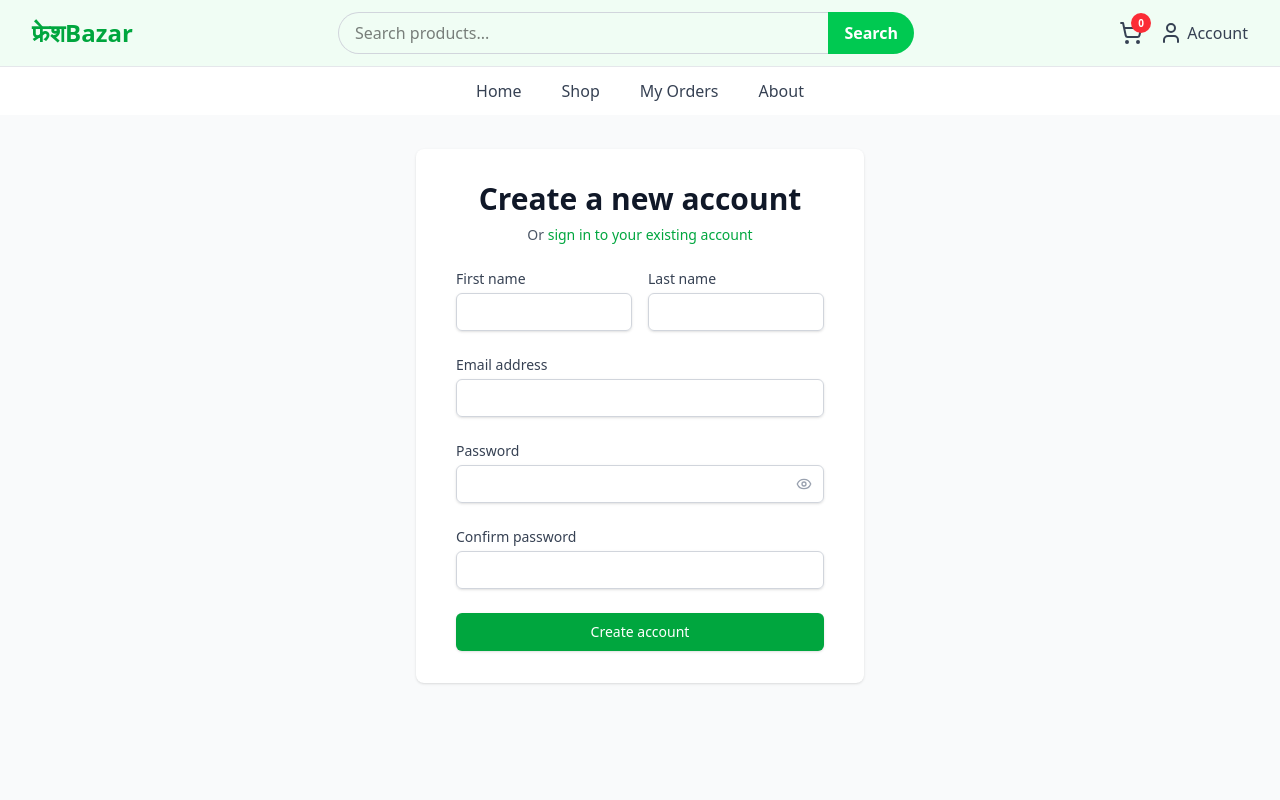
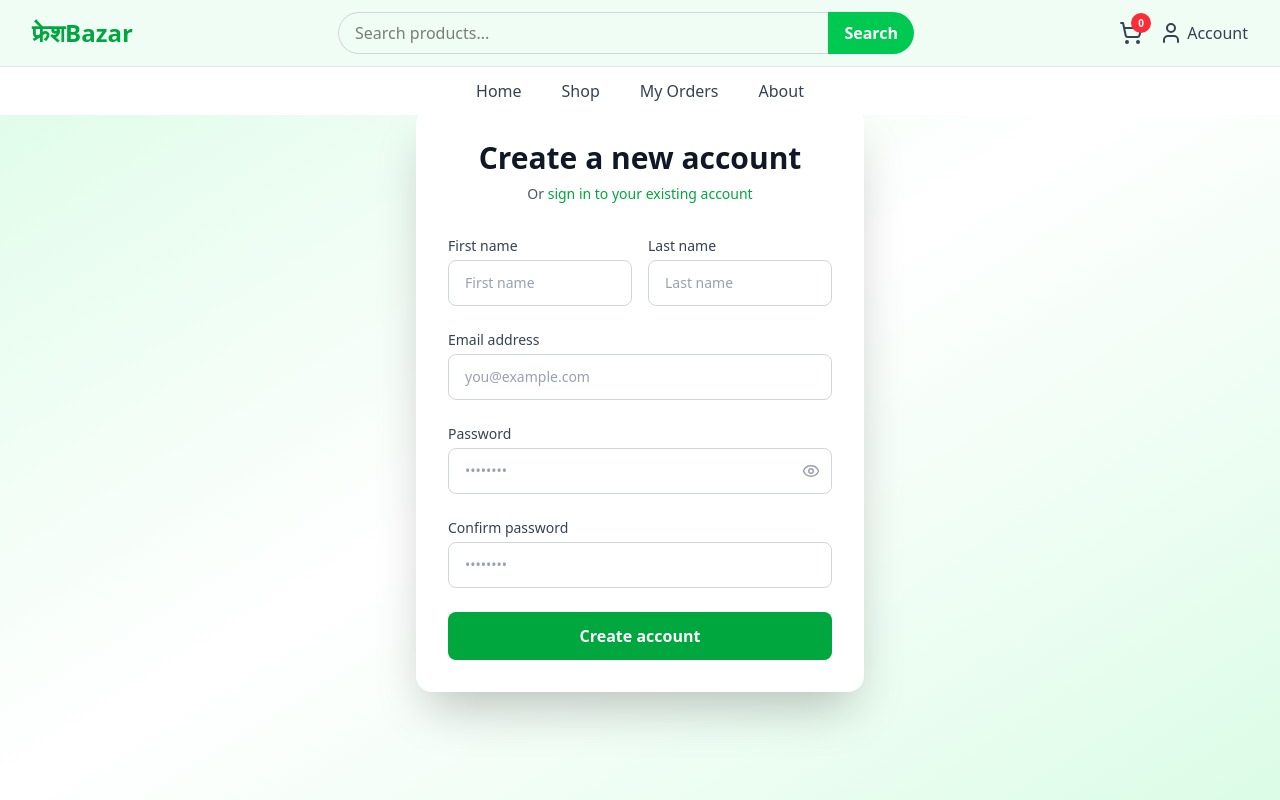
Before and after one commit to Comfortablydumbb/grocery-proj, a React (Vite) app in the folder frontend/: page /register in a window 1280 px wide. Shown: the top 800 px of the page. Built offline with nearby package versions, Linux system fonts and the light colour scheme.

Commit message:
modificaitions: modified different pages for styles and better animations

```diff
--- a/frontend/src/pages/Home.jsx
+++ b/frontend/src/pages/Home.jsx
@@ -7,7 +7,7 @@ import FeaturedCategories from "../sections/FeaturedCategories";
 
 const HomePage = () => {
   return (
-    <div className="pt-16 bg-gray-50">
+    <div className="py-20 bg-gray-50">
       {/* Hero section */}
       <Hero />
       {/* Featured Products */}
--- a/frontend/src/pages/Login.jsx
+++ b/frontend/src/pages/Login.jsx
@@ -1,150 +1,157 @@
-import React, { useState } from 'react';
-import { Link, useNavigate } from 'react-router-dom';
-import { Eye, EyeOff } from 'lucide-react';
+import React, { useState } from "react";
+import { Link, useNavigate } from "react-router-dom";
+import { Eye, EyeOff } from "lucide-react";
+import { motion } from "framer-motion";
 
 const Login = () => {
-  const [email, setEmail] = useState('');
-  const [password, setPassword] = useState('');
+  const [email, setEmail] = useState("");
+  const [password, setPassword] = useState("");
   const [showPassword, setShowPassword] = useState(false);
-  const [error, setError] = useState('');
+  const [error, setError] = useState("");
   const [isLoading, setIsLoading] = useState(false);
 
   const navigate = useNavigate();
 
   const handleSubmit = async (e) => {
     e.preventDefault();
-    setError('');
+    setError("");
 
     if (!email || !password) {
-      setError('Please fill in all fields');
+      setError("Please fill in all fields");
       return;
     }
 
     setIsLoading(true);
 
     try {
-      // This is where you would connect to your backend for authentication
-      // For demo purposes, we'll simulate a successful login after a delay
-      await new Promise(resolve => setTimeout(resolve, 1000));
+      await new Promise((resolve) => setTimeout(resolve, 1000));
 
-      // Store authentication token/user info in localStorage
-      localStorage.setItem('isAuthenticated', 'true');
-      localStorage.setItem('user', JSON.stringify({
+      localStorage.setItem("isAuthenticated", "true");
+      localStorage.setItem(
+        "user",
+        JSON.stringify({
           email,
-        name: email.split('@')[0] // Just for demonstration
-      }));
+          name: email.split("@")[0],
+        })
+      );
 
-      // Redirect to homepage after successful login
-      navigate('/');
+      navigate("/");
     } catch (err) {
-      setError('Invalid credentials. Please try again.');
+      setError("Invalid credentials. Please try again.");
     } finally {
       setIsLoading(false);
     }
   };
 
   return (
-    <div className="min-h-screen bg-gray-50 flex flex-col justify-center py-12 sm:px-6 lg:px-8">
-      <div className="mt-8 sm:mx-auto sm:w-full sm:max-w-md">
-        <div className="bg-white py-8 px-4 shadow sm:rounded-lg sm:px-10">
-          <div className="sm:mx-auto sm:w-full sm:max-w-md mb-6">
-            <h2 className="text-center text-3xl font-extrabold text-gray-900">
-              Sign in to your account
+    <div className="min-h-screen bg-gradient-to-br from-green-100 via-white to-green-100 flex items-center justify-center py-12 px-4">
+      <motion.div
+        initial={{ opacity: 0, y: 30 }}
+        animate={{ opacity: 1, y: 0 }}
+        transition={{ duration: 0.6, ease: "easeOut" }}
+        className="w-full max-w-md bg-white p-8 rounded-2xl shadow-2xl"
+      >
+        <div className="mb-8 text-center">
+          <h2 className="text-3xl font-extrabold text-gray-900">
+            Welcome Back
           </h2>
-            <p className="mt-2 text-center text-sm text-gray-600">
-              Or{' '}
-              <Link to="/register" className="font-medium text-green-600 hover:text-green-500">
-                create a new account
+          <p className="mt-2 text-sm text-gray-600">
+            Or{" "}
+            <Link
+              to="/register"
+              className="text-green-600 hover:underline font-medium"
+            >
+              Create a new account
             </Link>
           </p>
         </div>
 
         {error && (
-            <div className="mb-4 bg-red-50 border-l-4 border-red-500 p-4 text-red-700">
-              <p>{error}</p>
-            </div>
+          <motion.div
+            initial={{ opacity: 0 }}
+            animate={{ opacity: 1 }}
+            className="mb-6 bg-red-100 text-red-700 px-4 py-3 rounded-md text-sm"
+          >
+            {error}
+          </motion.div>
         )}
 
         <form className="space-y-6" onSubmit={handleSubmit}>
           <div>
-              <label htmlFor="email" className="block text-sm font-medium text-gray-700">
+            <label
+              htmlFor="email"
+              className="block text-sm font-medium text-gray-700 mb-1"
+            >
               Email address
             </label>
-              <div className="mt-1">
             <input
               id="email"
               name="email"
               type="email"
               autoComplete="email"
-                  required
               value={email}
               onChange={(e) => setEmail(e.target.value)}
-                  className="appearance-none block w-full px-3 py-2 border border-gray-300 rounded-md shadow-sm placeholder-gray-400 focus:outline-none focus:ring-green-500 focus:border-green-500 sm:text-sm"
+              required
+              className="w-full px-4 py-3 border border-gray-300 rounded-lg focus:ring-2 focus:ring-green-400 focus:outline-none placeholder-gray-400 text-sm"
+              placeholder="you@example.com"
             />
-              </div>
           </div>
 
           <div>
-              <label htmlFor="password" className="block text-sm font-medium text-gray-700">
+            <label
+              htmlFor="password"
+              className="block text-sm font-medium text-gray-700 mb-1"
+            >
               Password
             </label>
-              <div className="mt-1 relative">
+            <div className="relative">
               <input
                 id="password"
                 name="password"
                 type={showPassword ? "text" : "password"}
                 autoComplete="current-password"
-                  required
                 value={password}
                 onChange={(e) => setPassword(e.target.value)}
-                  className="appearance-none block w-full px-3 py-2 border border-gray-300 rounded-md shadow-sm placeholder-gray-400 focus:outline-none focus:ring-green-500 focus:border-green-500 sm:text-sm"
+                required
+                className="w-full px-4 py-3 border border-gray-300 rounded-lg focus:ring-2 focus:ring-green-400 focus:outline-none placeholder-gray-400 text-sm"
+                placeholder="••••••••"
               />
               <button
                 type="button"
-                  className="absolute inset-y-0 right-0 pr-3 flex items-center"
                 onClick={() => setShowPassword(!showPassword)}
+                className="absolute inset-y-0 right-3 flex items-center text-gray-400"
               >
-                  {showPassword ? (
-                    <EyeOff className="h-4 w-4 text-gray-400" />
-                  ) : (
-                    <Eye className="h-4 w-4 text-gray-400" />
-                  )}
+                {showPassword ? <EyeOff size={18} /> : <Eye size={18} />}
               </button>
             </div>
           </div>
 
           <div className="flex items-center justify-between">
-              <div className="flex items-center">
+            <label className="flex items-center text-sm text-gray-600">
               <input
-                  id="remember-me"
-                  name="remember-me"
                 type="checkbox"
-                  className="h-4 w-4 text-green-600 focus:ring-green-500 border-gray-300 rounded"
+                className="h-4 w-4 text-green-600 rounded border-gray-300 focus:ring-green-400"
               />
-                <label htmlFor="remember-me" className="ml-2 block text-sm text-gray-900">
-                  Remember me
+              <span className="ml-2">Remember me</span>
             </label>
+
+            <Link
+              to="#"
+              className="text-sm text-green-600 hover:underline font-medium"
+            >
+              Forgot password?
+            </Link>
           </div>
 
-              <div className="text-sm">
-                <a href="#" className="font-medium text-green-600 hover:text-green-500">
-                  Forgot your password?
-                </a>
-              </div>
-            </div>
-
-            <div>
           <button
             type="submit"
             disabled={isLoading}
-                className="w-full flex justify-center py-2 px-4 border border-transparent rounded-md shadow-sm text-sm font-medium text-white bg-green-600 hover:bg-green-700 focus:outline-none focus:ring-2 focus:ring-offset-2 focus:ring-green-500 disabled:opacity-50"
+            className="w-full py-3 bg-green-600 hover:bg-green-700 text-white rounded-lg font-semibold transition disabled:opacity-50"
           >
-                {isLoading ? 'Signing in...' : 'Sign in'}
+            {isLoading ? "Signing in..." : "Sign in"}
           </button>
-            </div>
         </form>
-        </div>
-      </div>
+      </motion.div>
     </div>
   );
 };
--- a/frontend/src/pages/Register.jsx
+++ b/frontend/src/pages/Register.jsx
@@ -1,103 +1,113 @@
-import React, { useState } from 'react';
-import { Link, useNavigate } from 'react-router-dom';
-import { Eye, EyeOff } from 'lucide-react';
+import React, { useState } from "react";
+import { Link, useNavigate } from "react-router-dom";
+import { Eye, EyeOff } from "lucide-react";
+import { motion } from "framer-motion";
 
 const Register = () => {
   const [formData, setFormData] = useState({
-    firstName: '',
-    lastName: '',
-    email: '',
-    password: '',
-    confirmPassword: ''
+    firstName: "",
+    lastName: "",
+    email: "",
+    password: "",
+    confirmPassword: "",
   });
   const [showPassword, setShowPassword] = useState(false);
-  const [error, setError] = useState('');
+  const [error, setError] = useState("");
   const [isLoading, setIsLoading] = useState(false);
 
   const navigate = useNavigate();
 
   const handleChange = (e) => {
     const { name, value } = e.target;
-    setFormData(prevData => ({
+    setFormData((prevData) => ({
       ...prevData,
-      [name]: value
+      [name]: value,
     }));
   };
 
   const handleSubmit = async (e) => {
     e.preventDefault();
-    setError('');
+    setError("");
 
     const { firstName, lastName, email, password, confirmPassword } = formData;
 
-    // Basic validation
     if (!firstName || !lastName || !email || !password) {
-      setError('Please fill in all required fields');
+      setError("Please fill in all required fields");
       return;
     }
 
     if (password !== confirmPassword) {
-      setError('Passwords do not match');
+      setError("Passwords do not match");
       return;
     }
 
     if (password.length < 6) {
-      setError('Password must be at least 6 characters');
+      setError("Password must be at least 6 characters");
       return;
     }
 
     setIsLoading(true);
 
     try {
-      // This is where you would connect to your backend for registration
-      // For demo purposes, we'll simulate a successful registration after a delay
-      await new Promise(resolve => setTimeout(resolve, 1000));
-
-      // Store user info in localStorage (in a real app, this would be handled differently)
-      localStorage.setItem('isAuthenticated', 'true');
-      localStorage.setItem('user', JSON.stringify({
+      await new Promise((resolve) => setTimeout(resolve, 1000));
+      localStorage.setItem("isAuthenticated", "true");
+      localStorage.setItem(
+        "user",
+        JSON.stringify({
           email,
-        name: `${firstName} ${lastName}`
-      }));
-
-      // Redirect to homepage after successful registration
-      navigate('/');
+          name: `${firstName} ${lastName}`,
+        })
+      );
+      navigate("/");
     } catch (err) {
-      setError('Registration failed. Please try again.');
+      setError("Registration failed. Please try again.");
     } finally {
       setIsLoading(false);
     }
   };
 
   return (
-    <div className="min-h-screen bg-gray-50 flex flex-col justify-center py-12 sm:px-6 lg:px-8">
-      <div className="mt-8 sm:mx-auto sm:w-full sm:max-w-md">
-        <div className="bg-white py-8 px-4 shadow sm:rounded-lg sm:px-10">
-          <div className="sm:mx-auto sm:w-full sm:max-w-md mb-6">
-            <h2 className="text-center text-3xl font-extrabold text-gray-900">
+    <div className="min-h-screen bg-gradient-to-br from-green-100 via-white to-green-100 flex items-center justify-center py-12 px-4">
+      <motion.div
+        initial={{ opacity: 0, y: 30 }}
+        animate={{ opacity: 1, y: 0 }}
+        transition={{ duration: 0.6, ease: "easeOut" }}
+        className="w-full max-w-md bg-white p-8 rounded-2xl shadow-2xl"
+      >
+        <div className="mb-8 text-center">
+          <h2 className="text-3xl font-extrabold text-gray-900">
             Create a new account
           </h2>
-            <p className="mt-2 text-center text-sm text-gray-600">
-              Or{' '}
-              <Link to="/login" className="font-medium text-green-600 hover:text-green-500">
+          <p className="mt-2 text-sm text-gray-600">
+            Or{" "}
+            <Link
+              to="/login"
+              className="text-green-600 hover:underline font-medium"
+            >
               sign in to your existing account
             </Link>
           </p>
         </div>
 
         {error && (
-            <div className="mb-4 bg-red-50 border-l-4 border-red-500 p-4 text-red-700">
-              <p>{error}</p>
-            </div>
+          <motion.div
+            initial={{ opacity: 0 }}
+            animate={{ opacity: 1 }}
+            className="mb-6 bg-red-100 text-red-700 px-4 py-3 rounded-md text-sm"
+          >
+            {error}
+          </motion.div>
         )}
 
         <form className="space-y-6" onSubmit={handleSubmit}>
           <div className="grid grid-cols-1 gap-y-6 gap-x-4 sm:grid-cols-2">
             <div>
-                <label htmlFor="firstName" className="block text-sm font-medium text-gray-700">
+              <label
+                htmlFor="firstName"
+                className="block text-sm font-medium text-gray-700 mb-1"
+              >
                 First name
               </label>
-                <div className="mt-1">
               <input
                 type="text"
                 id="firstName"
@@ -106,16 +116,18 @@ const Register = () => {
                 onChange={handleChange}
                 autoComplete="given-name"
                 required
-                    className="appearance-none block w-full px-3 py-2 border border-gray-300 rounded-md shadow-sm placeholder-gray-400 focus:outline-none focus:ring-green-500 focus:border-green-500 sm:text-sm"
+                className="w-full px-4 py-3 border border-gray-300 rounded-lg focus:ring-2 focus:ring-green-400 focus:outline-none placeholder-gray-400 text-sm"
+                placeholder="First name"
               />
-                </div>
             </div>
 
             <div>
-                <label htmlFor="lastName" className="block text-sm font-medium text-gray-700">
+              <label
+                htmlFor="lastName"
+                className="block text-sm font-medium text-gray-700 mb-1"
+              >
                 Last name
               </label>
-                <div className="mt-1">
               <input
                 type="text"
                 id="lastName"
@@ -124,17 +136,19 @@ const Register = () => {
                 onChange={handleChange}
                 autoComplete="family-name"
                 required
-                    className="appearance-none block w-full px-3 py-2 border border-gray-300 rounded-md shadow-sm placeholder-gray-400 focus:outline-none focus:ring-green-500 focus:border-green-500 sm:text-sm"
+                className="w-full px-4 py-3 border border-gray-300 rounded-lg focus:ring-2 focus:ring-green-400 focus:outline-none placeholder-gray-400 text-sm"
+                placeholder="Last name"
               />
-                </div>
             </div>
           </div>
 
           <div>
-              <label htmlFor="email" className="block text-sm font-medium text-gray-700">
+            <label
+              htmlFor="email"
+              className="block text-sm font-medium text-gray-700 mb-1"
+            >
               Email address
             </label>
-              <div className="mt-1">
             <input
               id="email"
               name="email"
@@ -143,16 +157,19 @@ const Register = () => {
               onChange={handleChange}
               autoComplete="email"
               required
-                  className="appearance-none block w-full px-3 py-2 border border-gray-300 rounded-md shadow-sm placeholder-gray-400 focus:outline-none focus:ring-green-500 focus:border-green-500 sm:text-sm"
+              className="w-full px-4 py-3 border border-gray-300 rounded-lg focus:ring-2 focus:ring-green-400 focus:outline-none placeholder-gray-400 text-sm"
+              placeholder="you@example.com"
             />
-              </div>
           </div>
 
           <div>
-              <label htmlFor="password" className="block text-sm font-medium text-gray-700">
+            <label
+              htmlFor="password"
+              className="block text-sm font-medium text-gray-700 mb-1"
+            >
               Password
             </label>
-              <div className="mt-1 relative">
+            <div className="relative">
               <input
                 id="password"
                 name="password"
@@ -161,27 +178,26 @@ const Register = () => {
                 onChange={handleChange}
                 autoComplete="new-password"
                 required
-                  className="appearance-none block w-full px-3 py-2 border border-gray-300 rounded-md shadow-sm placeholder-gray-400 focus:outline-none focus:ring-green-500 focus:border-green-500 sm:text-sm"
+                className="w-full px-4 py-3 border border-gray-300 rounded-lg focus:ring-2 focus:ring-green-400 focus:outline-none placeholder-gray-400 text-sm"
+                placeholder="••••••••"
               />
               <button
                 type="button"
-                  className="absolute inset-y-0 right-0 pr-3 flex items-center"
                 onClick={() => setShowPassword(!showPassword)}
+                className="absolute inset-y-0 right-3 flex items-center text-gray-400"
               >
-                  {showPassword ? (
-                    <EyeOff className="h-4 w-4 text-gray-400" />
-                  ) : (
-                    <Eye className="h-4 w-4 text-gray-400" />
-                  )}
+                {showPassword ? <EyeOff size={18} /> : <Eye size={18} />}
               </button>
             </div>
           </div>
 
           <div>
-              <label htmlFor="confirmPassword" className="block text-sm font-medium text-gray-700">
+            <label
+              htmlFor="confirmPassword"
+              className="block text-sm font-medium text-gray-700 mb-1"
+            >
               Confirm password
             </label>
-              <div className="mt-1">
             <input
               id="confirmPassword"
               name="confirmPassword"
@@ -190,23 +206,20 @@ const Register = () => {
               onChange={handleChange}
               autoComplete="new-password"
               required
-                  className="appearance-none block w-full px-3 py-2 border border-gray-300 rounded-md shadow-sm placeholder-gray-400 focus:outline-none focus:ring-green-500 focus:border-green-500 sm:text-sm"
+              className="w-full px-4 py-3 border border-gray-300 rounded-lg focus:ring-2 focus:ring-green-400 focus:outline-none placeholder-gray-400 text-sm"
+              placeholder="••••••••"
             />
           </div>
-            </div>
 
-            <div>
           <button
             type="submit"
             disabled={isLoading}
-                className="w-full flex justify-center py-2 px-4 border border-transparent rounded-md shadow-sm text-sm font-medium text-white bg-green-600 hover:bg-green-700 focus:outline-none focus:ring-2 focus:ring-offset-2 focus:ring-green-500 disabled:opacity-50"
+            className="w-full py-3 bg-green-600 hover:bg-green-700 text-white rounded-lg font-semibold transition disabled:opacity-50"
           >
-                {isLoading ? 'Creating account...' : 'Create account'}
+            {isLoading ? "Creating account..." : "Create account"}
           </button>
-            </div>
         </form>
-        </div>
-      </div>
+      </motion.div>
     </div>
   );
 };
--- a/frontend/src/sections/Hero.jsx
+++ b/frontend/src/sections/Hero.jsx
@@ -2,7 +2,7 @@ import { motion } from "framer-motion";
 
 export default function Hero() {
   return (
-    <section className="relative min-h-[80vh] flex items-center justify-center bg-gradient-to-br from-green-100 via-green-200 to-green-100 py-12 overflow-hidden">
+    <section className="relative min-h-[80vh] flex items-center justify-center bg-gradient-to-br from-green-100 via-green-200 to-green-100 py-20 lg:py-40 overflow-hidden">
       <div className="max-w-7xl mx-auto flex flex-col md:flex-row items-center justify-between px-6 md:px-12 bg-white rounded-3xl shadow-2xl overflow-hidden w-full">
         {/* Text Content */}
         <motion.div
```
Lines whose indentation alone changed are shown as unchanged.
